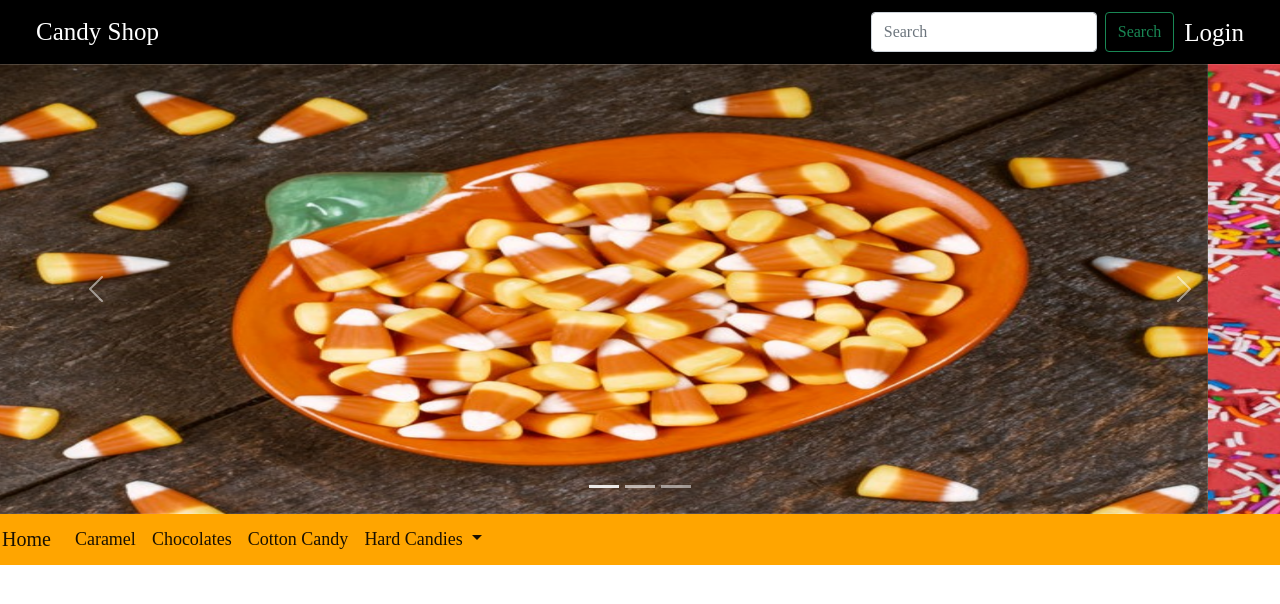
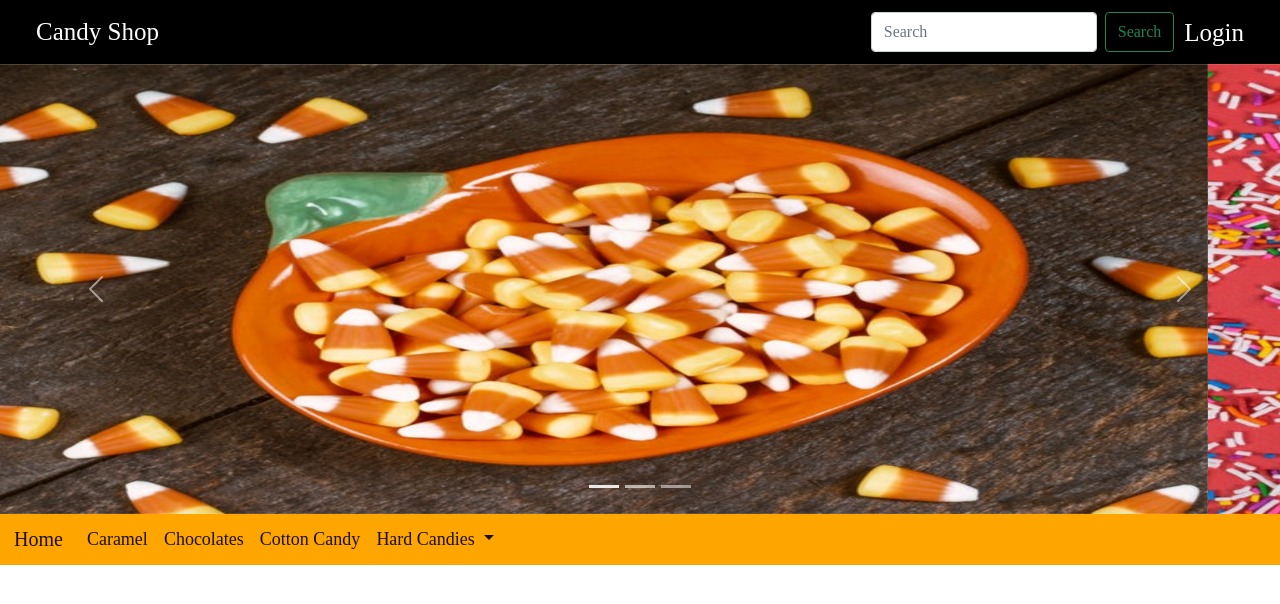
Before and after one commit to Aimanaptech/aiman_grp, a plain HTML site: page index.html in a window 1280 px wide. Drawn offline with nearby package versions, Linux system fonts and the light colour scheme.

Commit message:
check done

```diff
--- a/index.html
+++ b/index.html
@@ -40,8 +40,8 @@
 
 
   <!-- carousel -->
-    <div class="row">
-      <div class="col-lg-12 col-md-12 col-sm-12">
+    <div class="row g-0">
+      <div class="col-lg-12 col-md-12 col-sm-12 g-0">
         <div id="carouselExampleIndicators" class="carousel slide" data-bs-ride="carousel">
           <div class="carousel-indicators">
             <button type="button" data-bs-target="#carouselExampleIndicators" data-bs-slide-to="0" class="active" aria-current="true" aria-label="Slide 1"></button>
@@ -76,7 +76,7 @@
 
 
             <!-- navbar start -->
-    <div class="row">
+    <div class="row g-0">
       <nav class="navbar navbar-expand-lg navbar-light bg-light p-0">
           <div class="container-fluid nav_color  p-1 ">
             <a class="navbar-brand navhovr p" href="#">Home</a>
```
